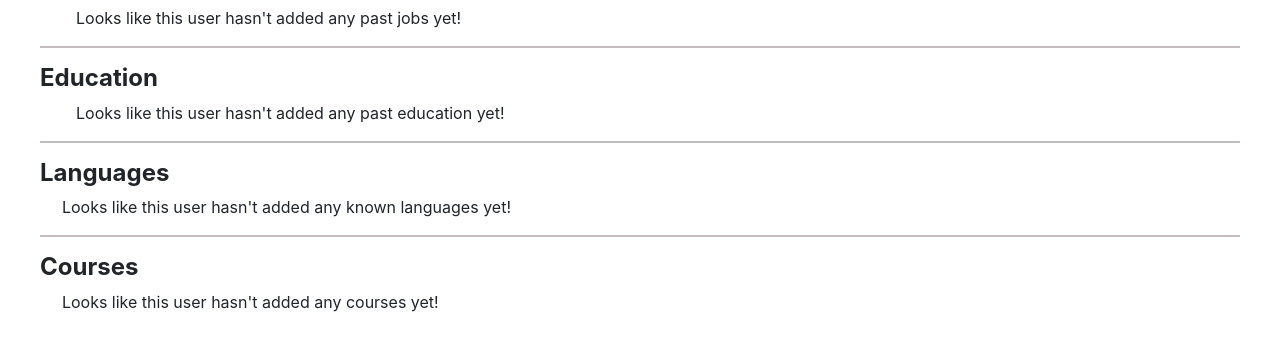
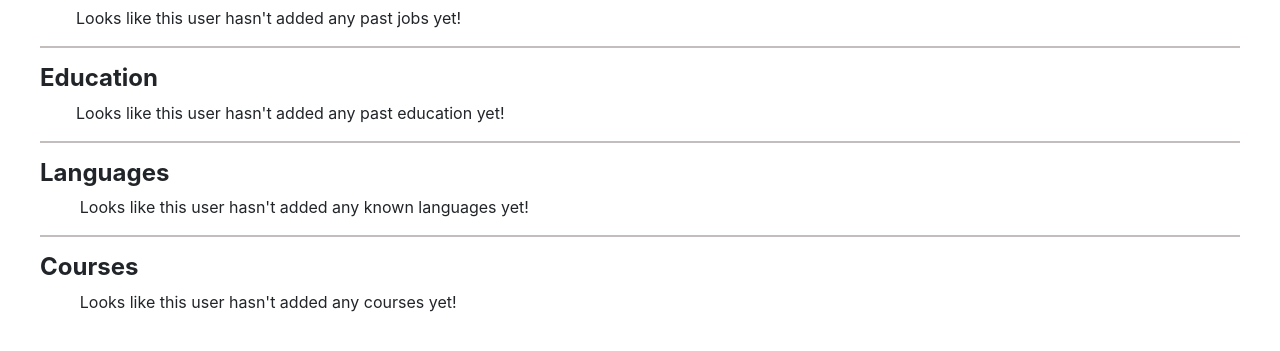
Before and after one commit to B-A-Programs/Final-project-CS50W, a Django app: page /profile/Admin in a window 1280 px wide. Shown: the part 172-523 px from the top of the page. Run offline with Django 4.2, Linux system fonts and the light colour scheme; data comes from the database, SQL or seed files in the repository; some libraries are stand-ins or nearby versions.

Commit message:
Visual update

```diff
--- a/JobFinder/JobFinderApp/templates/JobFinderApp/profile.html
+++ b/JobFinder/JobFinderApp/templates/JobFinderApp/profile.html
@@ -74,7 +74,7 @@
             <hr style="border-color: rgb(196, 189, 189); border-width: 2px;">
 
             <h4><strong>Languages</strong></h4>
-            <div class="row">
+            <div class="row m-1">
             {% for language in person.languages.all %}
                     <div class="col-4 card post" style="display: inline-block;">
                         <div class="card-body">
@@ -98,7 +98,7 @@
             <hr style="border-color: rgb(196, 189, 189); border-width: 2px;">
 
             <h4><strong>Courses</strong></h4>
-            <div class="row">
+            <div class="row m-1">
             {% for course in person.courses.all %}
                     <div class="col-4 card post" style="display: inline-block;">
                         <div class="card-body">
```
